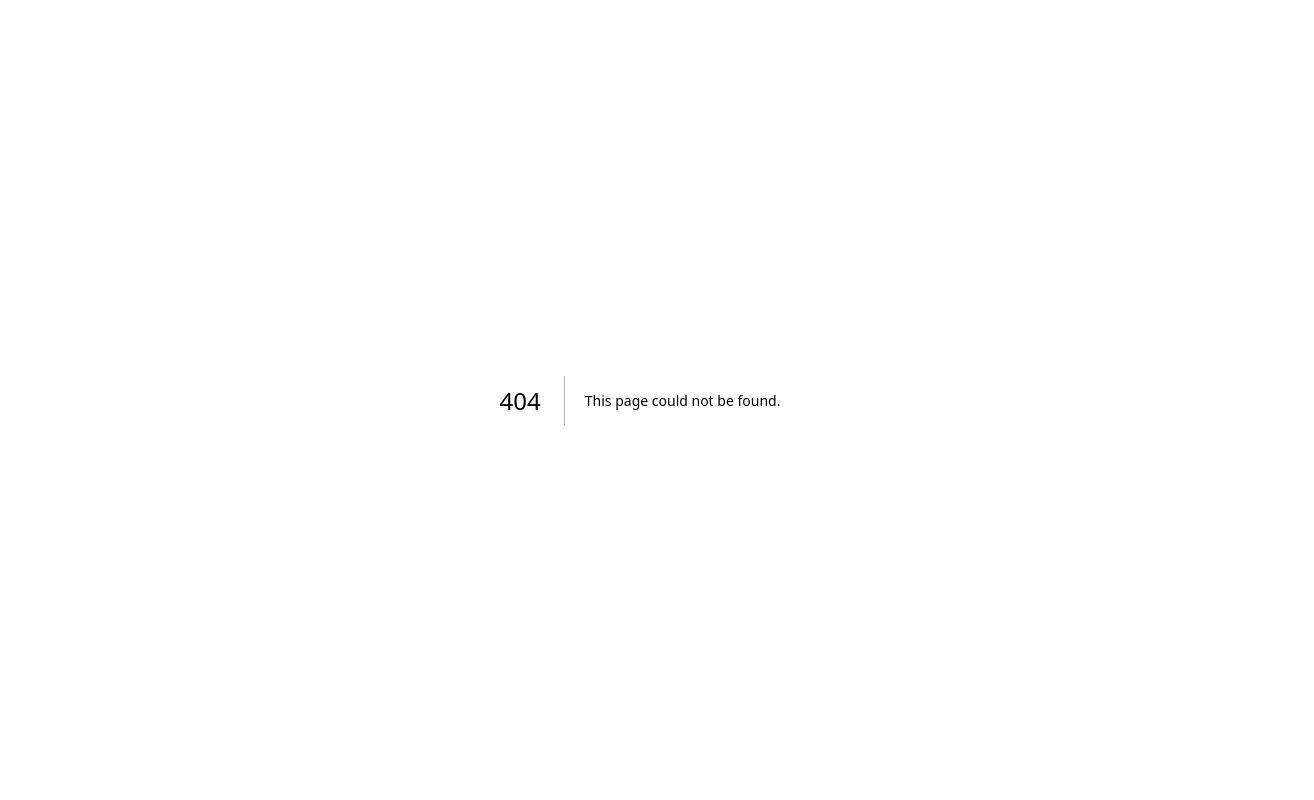
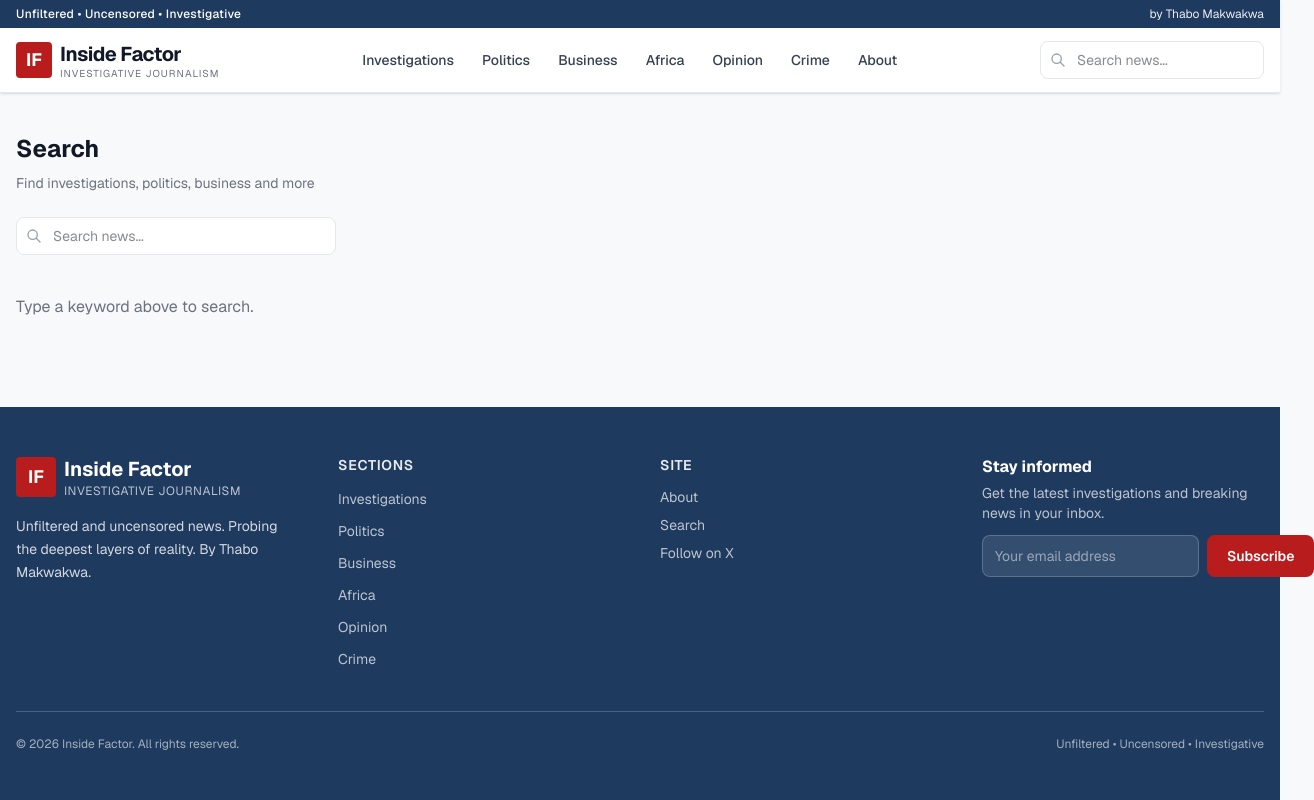
Before and after one commit to TMShoba/inside-factor, a Next.js app: page /search in a window 1280 px wide. Before the commit this address had no page. Shown: the whole page, 1314 px wide, since content can reach past the window. Built offline with nearby package versions, Linux system fonts and the light colour scheme.

Commit message:
Add Search results page

```diff
--- /dev/null
+++ b/src/app/search/page.tsx
@@ -0,0 +1,74 @@
+import Header from "@/components/Header";
+import Footer from "@/components/Footer";
+import ArticleCard from "@/components/ArticleCard";
+import SearchBox from "@/components/SearchBox";
+import { articles } from "@/data/articles";
+import Link from "next/link";
+
+type Props = {
+  searchParams: Promise<{ q?: string }>;
+};
+
+export const metadata = {
+  title: "Search | Inside Factor",
+  description: "Search investigative journalism and news from Inside Factor",
+};
+
+export default async function SearchPage({ searchParams }: Props) {
+  const { q = "" } = await searchParams;
+  const query = q.trim().toLowerCase();
+
+  const results = query
+    ? articles.filter(
+        (a) =>
+          a.title.toLowerCase().includes(query) ||
+          a.excerpt.toLowerCase().includes(query) ||
+          a.category.toLowerCase().includes(query) ||
+          a.author.toLowerCase().includes(query)
+      )
+    : [];
+
+  return (
+    <>
+      <Header />
+      <main className="flex-1">
+        <div className="max-w-7xl mx-auto px-4 py-10">
+          <h1 className="text-2xl font-bold mb-2">Search</h1>
+          <p className="text-[var(--muted)] text-sm mb-6">
+            Find investigations, politics, business and more
+          </p>
+
+          <div className="max-w-xl mb-10">
+            <SearchBox />
+          </div>
+
+          {query ? (
+            <>
+              <p className="text-sm text-[var(--muted)] mb-6">
+                {results.length} result{results.length !== 1 ? "s" : ""} for{" "}
+                <span className="font-semibold text-gray-800">&ldquo;{q}&rdquo;</span>
+              </p>
+              {results.length === 0 ? (
+                <div className="bg-white border border-[var(--border)] rounded-lg p-8 text-center">
+                  <p className="text-gray-600 mb-4">No articles matched your search.</p>
+                  <Link href="/" className="text-[var(--primary)] font-medium hover:underline">
+                    ← Back to home
+                  </Link>
+                </div>
+              ) : (
+                <div className="grid grid-cols-1 sm:grid-cols-2 lg:grid-cols-3 gap-6">
+                  {results.map((article) => (
+                    <ArticleCard key={article.id} article={article} />
+                  ))}
+                </div>
+              )}
+            </>
+          ) : (
+            <p className="text-[var(--muted)]">Type a keyword above to search.</p>
+          )}
+        </div>
+      </main>
+      <Footer />
+    </>
+  );
+}
```
